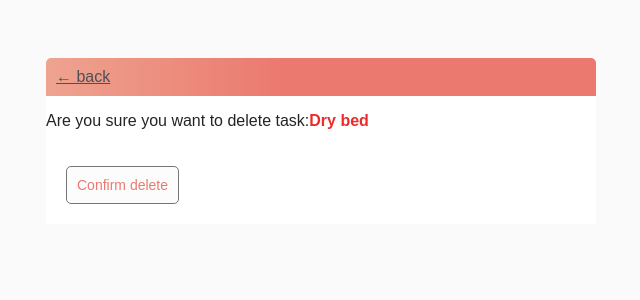
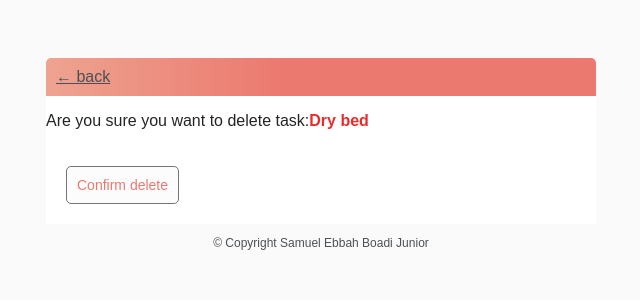
Before and after one commit to EBBAHGOD/todo-app-CBV-, a Django app: page /delete/18 in a window 1280 px wide. Shown: the top 300 px of the page, without its empty margins (319-959 px from the left). Run offline with Django 5.2, Linux system fonts and the light colour scheme; data comes from the database, SQL or seed files in the repository.

Commit message:
copyrighting

```diff
--- a/templates/base.html
+++ b/templates/base.html
@@ -123,6 +123,8 @@
         {% endblock content %}
     </div>
 
+    <p style='text-align:center; font-size:12px;'>&copy Copyright Samuel Ebbah Boadi Junior</p>
+
 
 </body>
 </html>
```
